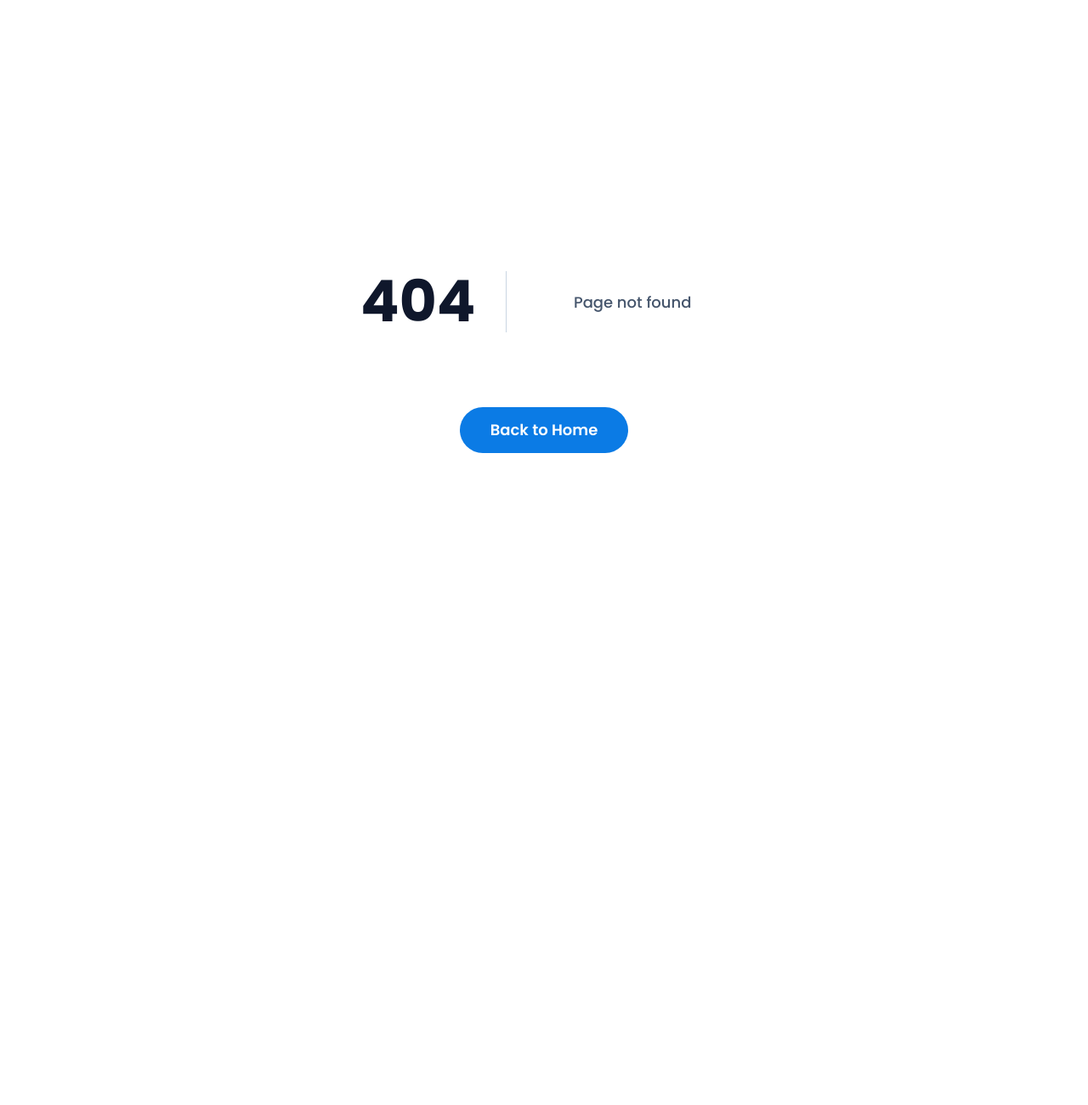
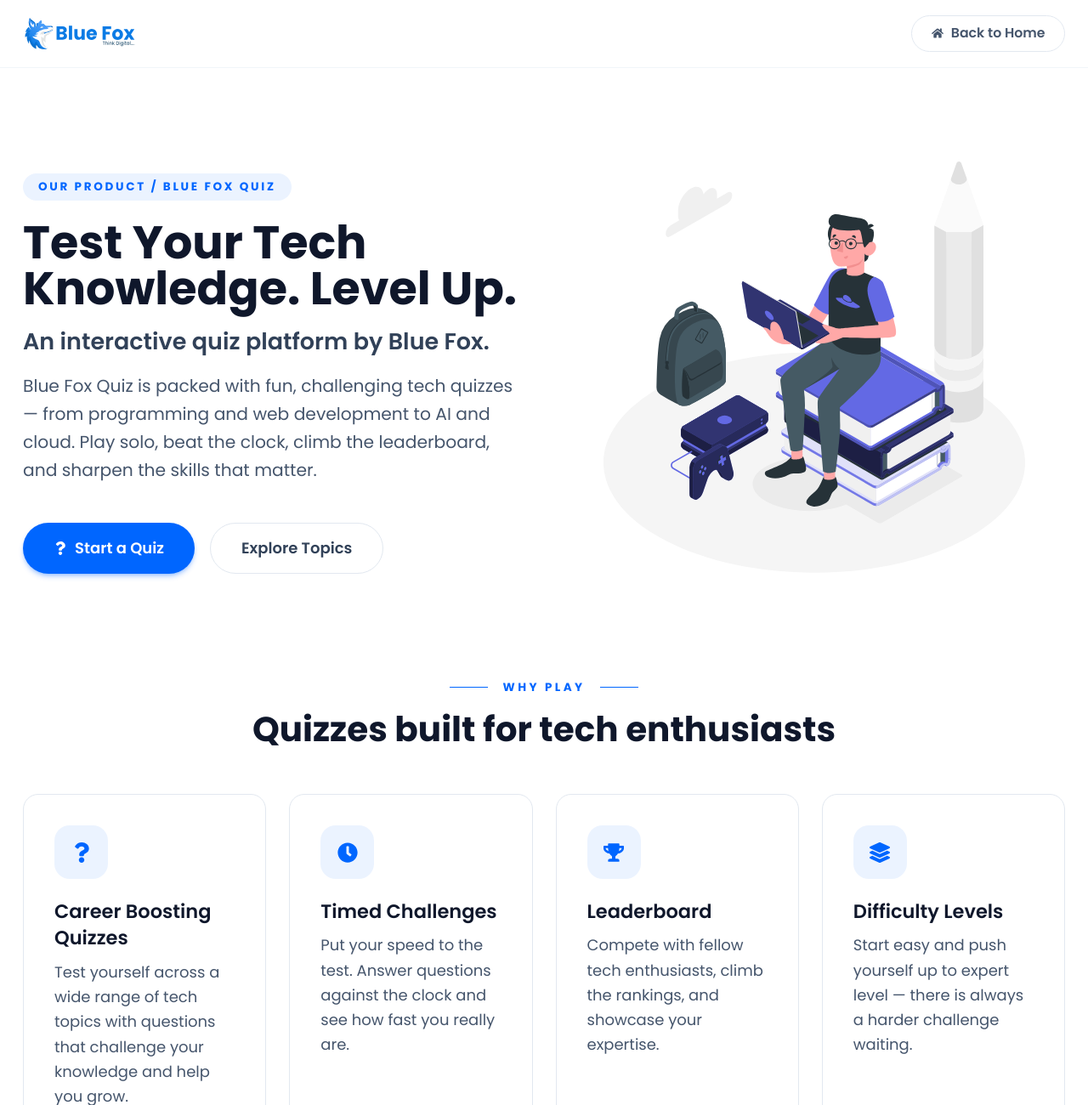
Before and after one commit to abhayaos/bluefox, a React (Vite) app: page /products/blue-fox-quiz in a window 1280 px wide. Before the commit this address had no page. Shown: the top 1300 px of the page at 85% size. Before the commit the page ends 800 px from the top, so only its background shows below. Built offline with nearby package versions, Linux system fonts and the light colour scheme.

Commit message:
add blue fox quiz standalone product page

```diff
--- a/src/App.jsx
+++ b/src/App.jsx
@@ -24,6 +24,7 @@
 import Contact from './pages/Contact'
 import OurWork from './pages/OurWork'
 import Karobar from './pages/Karobar'
+import BlueFoxQuiz from './pages/BlueFoxQuiz'
 import WhatsAppFloat from './components/WhatsAppFloat'
 
 function PageLayout() {
@@ -72,6 +73,7 @@
           <Route path="/pricing/social-media" element={<SocialMediaPricing />} />
           <Route path="/products/karobar" element={<Karobar />} />
         </Route>
+        <Route path="/products/blue-fox-quiz" element={<BlueFoxQuiz />} />
         <Route path="*" element={<NotFound />} />
       </Routes>
     </div>
--- /dev/null
+++ b/src/pages/BlueFoxQuiz.jsx
@@ -0,0 +1,202 @@
+import {
+  FaHome,
+  FaQuestion,
+  FaClock,
+  FaTrophy,
+  FaLayerGroup,
+  FaCode,
+  FaAppStore,
+  FaBrain,
+  FaCloud,
+  FaDatabase,
+  FaForward,
+} from 'react-icons/fa'
+import logo from '../assets/brand/logo.svg'
+import quizHero from '../assets/hero/Nerd-amico.svg'
+
+const features = [
+  {
+    icon: FaQuestion,
+    title: 'Career Boosting Quizzes',
+    desc: 'Test yourself across a wide range of tech topics with questions that challenge your knowledge and help you grow.',
+  },
+  {
+    icon: FaClock,
+    title: 'Timed Challenges',
+    desc: 'Put your speed to the test. Answer questions against the clock and see how fast you really are.',
+  },
+  {
+    icon: FaTrophy,
+    title: 'Leaderboard',
+    desc: 'Compete with fellow tech enthusiasts, climb the rankings, and showcase your expertise.',
+  },
+  {
+    icon: FaLayerGroup,
+    title: 'Difficulty Levels',
+    desc: 'Start easy and push yourself up to expert level — there is always a harder challenge waiting.',
+  },
+]
+
+const categories = [
+  { icon: FaCode, title: 'Programming & Coding', desc: 'Languages, logic, and problem-solving.' },
+  { icon: FaAppStore, title: 'App Development', desc: 'Mobile frameworks and ecosystem knowledge.' },
+  { icon: FaCloud, title: 'Cloud & DevOps', desc: 'Deployment, infrastructure, and CI/CD.' },
+  { icon: FaDatabase, title: 'Databases', desc: 'SQL, NoSQL, and data modelling.' },
+  { icon: FaBrain, title: 'AI & Machine Learning', desc: 'Intelligence, algorithms, and automation.' },
+  { icon: FaForward, title: 'Web Development', desc: 'Frontend, backend, and everything in between.' },
+]
+
+export default function BlueFoxQuiz() {
+  return (
+    <main className="min-h-screen bg-white">
+      {/* Mini header */}
+      <header className="sticky top-0 z-40 border-b border-slate-100 bg-white/90 backdrop-blur">
+        <div className="mx-auto flex max-w-6xl items-center justify-between px-6 py-4">
+          <a href="/" className="flex items-center gap-2">
+            <img src={logo} alt="Blue Fox" className="h-9 w-auto" />
+          </a>
+          <nav className="flex items-center gap-3">
+            <a
+              href="/"
+              className="flex items-center gap-2 rounded-full border border-slate-200 px-5 py-2 text-sm font-semibold text-slate-600 transition-colors duration-200 hover:border-primary hover:text-[#0b7be5]"
+            >
+              <FaHome size={14} />
+              Back to Home
+            </a>
+          </nav>
+        </div>
+      </header>
+
+      {/* Hero */}
+      <section className="max-w-6xl mx-auto px-6 pt-16 pb-16">
+        <div className="grid items-center gap-10 lg:grid-cols-2">
+          <div>
+            <span className="inline-flex items-center rounded-full bg-primary-50 px-4 py-1.5 text-xs font-bold tracking-[0.2em] text-primary uppercase">
+              Our Product / Blue Fox Quiz
+            </span>
+            <h1 className="font-heading text-4xl md:text-5xl font-bold text-slate-900 mt-5 mb-4">
+              Test Your Tech Knowledge. Level Up.
+            </h1>
+            <h2 className="text-xl md:text-2xl font-semibold text-slate-700 mb-4">
+              An interactive quiz platform by Blue Fox.
+            </h2>
+            <p className="text-lg text-slate-600 max-w-2xl leading-relaxed mb-10">
+              Blue Fox Quiz is packed with fun, challenging tech quizzes — from programming and web
+              development to AI and cloud. Play solo, beat the clock, climb the leaderboard, and
+              sharpen the skills that matter.
+            </p>
+            <div className="flex flex-wrap gap-4">
+              <a
+                href="/contact"
+                className="inline-flex items-center gap-2 rounded-full bg-primary px-8 py-3.5 font-semibold text-white shadow-md shadow-primary/30 transition-all duration-200 hover:-translate-y-0.5 hover:bg-primary-700"
+              >
+                <FaQuestion size={16} />
+                Start a Quiz
+              </a>
+              <a
+                href="#categories"
+                className="inline-flex items-center gap-2 rounded-full border border-slate-200 bg-white px-8 py-3.5 font-semibold text-slate-700 transition-all duration-200 hover:-translate-y-0.5 hover:border-primary hover:text-[#0b7be5]"
+              >
+                Explore Topics
+              </a>
+            </div>
+          </div>
+
+          <div className="hidden lg:flex justify-center">
+            <img src={quizHero} alt="Blue Fox Quiz" className="w-full max-w-lg object-contain" />
+          </div>
+        </div>
+      </section>
+
+      {/* Features */}
+      <section className="max-w-6xl mx-auto px-6 pb-20">
+        <div className="flex items-center justify-center gap-4 text-primary mb-4">
+          <span className="h-px w-10 bg-primary" />
+          <p className="text-xs font-bold tracking-[0.25em] uppercase">Why Play</p>
+          <span className="h-px w-10 bg-primary" />
+        </div>
+        <h2 className="font-heading text-3xl md:text-4xl font-bold text-slate-900 text-center mb-12">
+          Quizzes built for tech enthusiasts
+        </h2>
+
+        <div className="grid gap-6 sm:grid-cols-2 lg:grid-cols-4">
+          {features.map((feature) => (
+            <div
+              key={feature.title}
+              className="group rounded-2xl border border-slate-200 bg-white p-8 transition-all duration-200 hover:-translate-y-1 hover:border-primary-100 hover:shadow-lg"
+            >
+              <span className="mb-5 flex h-14 w-14 items-center justify-center rounded-2xl bg-primary-50 text-primary transition-colors duration-200 group-hover:bg-primary group-hover:text-white">
+                <feature.icon size={24} />
+              </span>
+              <h3 className="font-heading text-xl font-semibold text-slate-900 mb-2">{feature.title}</h3>
+              <p className="text-slate-600 leading-relaxed">{feature.desc}</p>
+            </div>
+          ))}
+        </div>
+      </section>
+
+      {/* Categories */}
+      <section id="categories" className="bg-[#eef1fb]">
+        <div className="max-w-6xl mx-auto px-6 pt-20 pb-20">
+          <div className="flex items-center justify-center gap-4 text-primary mb-4">
+            <span className="h-px w-10 bg-primary" />
+            <p className="text-xs font-bold tracking-[0.25em] uppercase">Quiz Categories</p>
+            <span className="h-px w-10 bg-primary" />
+          </div>
+          <h2 className="font-heading text-3xl md:text-4xl font-bold text-slate-900 text-center mb-12">
+            Choose your challenge
+          </h2>
+
+          <div className="grid gap-6 sm:grid-cols-2 lg:grid-cols-3">
+            {categories.map((category) => (
+              <div
+                key={category.title}
+                className="group rounded-2xl border border-slate-200 bg-white p-8 transition-all duration-200 hover:-translate-y-1 hover:border-primary-100 hover:shadow-lg"
+              >
+                <div className="mb-5 flex items-center gap-3">
+                  <span className="flex h-12 w-12 shrink-0 items-center justify-center rounded-xl bg-primary-50 text-primary transition-colors duration-200 group-hover:bg-primary group-hover:text-white">
+                    <category.icon size={22} />
+                  </span>
+                  <h3 className="font-heading text-lg font-semibold text-slate-900">{category.title}</h3>
+                </div>
+                <p className="text-slate-600 leading-relaxed">{category.desc}</p>
+              </div>
+            ))}
+          </div>
+        </div>
+      </section>
+
+      {/* CTA */}
+      <section className="max-w-6xl mx-auto px-6 pt-20 pb-24">
+        <div className="relative overflow-hidden rounded-3xl bg-[#0b7be5] px-8 py-16 text-center shadow-2xl shadow-primary/30 md:px-16">
+          <div className="absolute -top-24 -left-24 h-64 w-64 rounded-full bg-white/10" />
+          <div className="absolute -bottom-24 -right-24 h-64 w-64 rounded-full bg-white/10" />
+          <div className="relative">
+            <h2 className="font-heading text-3xl md:text-4xl font-bold text-white mb-4">
+              Ready to put your skills to the test?
+            </h2>
+            <p className="text-lg text-white/90 max-w-2xl mx-auto mb-10">
+              Jump into a quiz now, or reach out to Blue Fox to learn more about the platform.
+            </p>
+            <div className="flex flex-wrap items-center justify-center gap-4">
+              <a
+                href="/contact"
+                className="inline-flex items-center gap-2 rounded-full bg-white px-8 py-3.5 font-semibold text-[#0b7be5] transition-all duration-200 hover:-translate-y-0.5 hover:shadow-lg"
+              >
+                <FaForward size={16} />
+                Get Started
+              </a>
+              <a
+                href="/"
+                className="inline-flex items-center gap-2 rounded-full border-2 border-white/70 px-8 py-3.5 font-semibold text-white transition-all duration-200 hover:-translate-y-0.5 hover:bg-white hover:text-[#0b7be5]"
+              >
+                <FaHome size={16} />
+                Back to Blue Fox
+              </a>
+            </div>
+          </div>
+        </div>
+      </section>
+    </main>
+  )
+}
```
